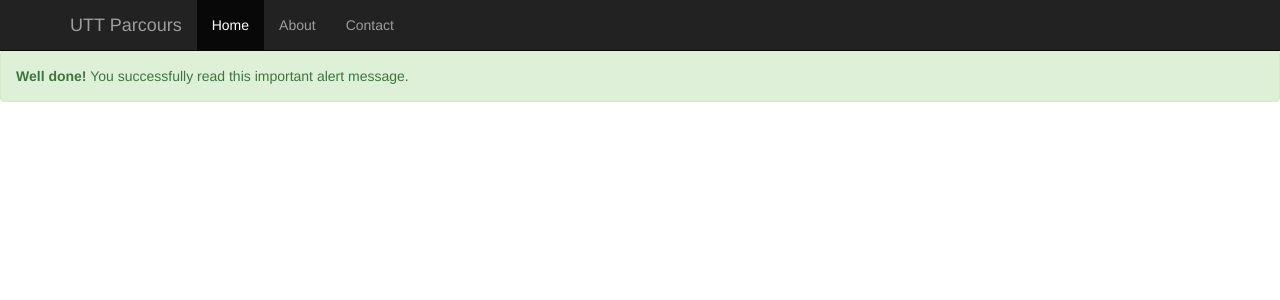
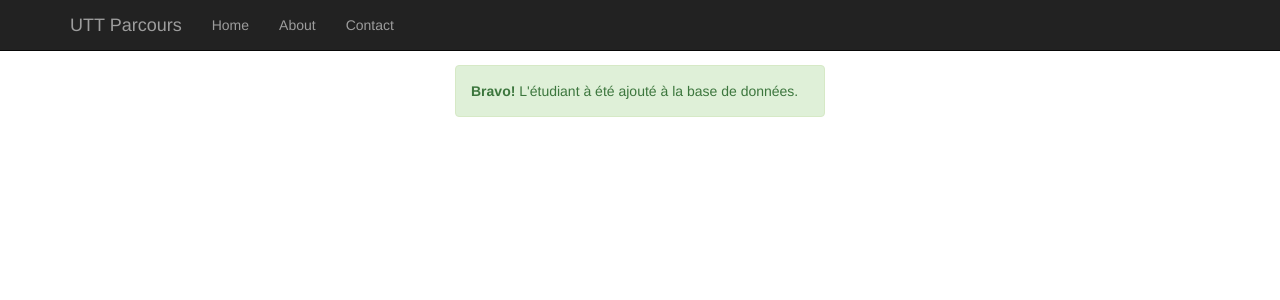
Before and after one commit to Malathrom/lo07, a PHP site: page /addStudentAction.php?numEtu=1 in a window 1280 px wide. Shown: the top 300 px of the page. Run offline with PHP 8.4, Linux system fonts and the light colour scheme; data that the repository does not hold is empty.

Commit message:
photo page d'accueil

```diff
--- a/addStudent.php
+++ b/addStudent.php
@@ -7,7 +7,7 @@
     <div class="mainText">
         <h1>Votre parcours</h1>
         <p class="lead">
-        <div class="formTaille">
+        <div class="forceSize">
             <form class="form-signin" action="addStudentAction.php">
                 <label>Numéro d'étudiant</label>
                 <input type="text" name="numEtu" class="form-control" placeholder="Ex: 42563" required><br/>
--- a/addStudentAction.php
+++ b/addStudentAction.php
@@ -1,6 +1,6 @@
-<?php include "header.php";
+<?php
+include "header.php";
 include "baseConnect.php";
-
 
 function addStudent($database, $numEtu, $nom, $prenom, $admission, $filiere) {
 
@@ -16,6 +16,11 @@ function addStudent($database, $numEtu, $nom, $prenom, $admission, $filiere) {
 
 addStudent($database, $_GET["numEtu"], $_GET["nom"], $_GET["prenom"], $_GET["TC,BR"], $_GET["filiere"]);
 ?>
-<div class="alert alert-success" role="alert">
-        <strong>Well done!</strong> You successfully read this important alert message.
+
+<div class="container">
+    <div class="forceSize">
+        <div class="alert alert-success" role="alert">
+            <strong>Bravo!</strong> L'étudiant à été ajouté à la base de données.
+        </div>
+    </div>
 </div>
--- a/header.php
+++ b/header.php
@@ -29,7 +29,7 @@
         </div>
         <div id="navbar" class="collapse navbar-collapse">
           <ul class="nav navbar-nav">
-            <li class="active"><a href="#">Home</a></li>
+            <li><a href="index.php">Home</a></li>
             <li><a href="#about">About</a></li>
             <li><a href="#contact">Contact</a></li>
           </ul>
--- a/mainStyle.css
+++ b/mainStyle.css
@@ -6,7 +6,7 @@ body {
     padding: 40px 15px;
     text-align: center;
 }
-.formTaille{
+.forceSize{
     max-width: 400px;
     padding: 15px;
     margin: 0 auto;
```
Also changed, not shown: index.php (+11 -2 lines), utt.jpg (added).
